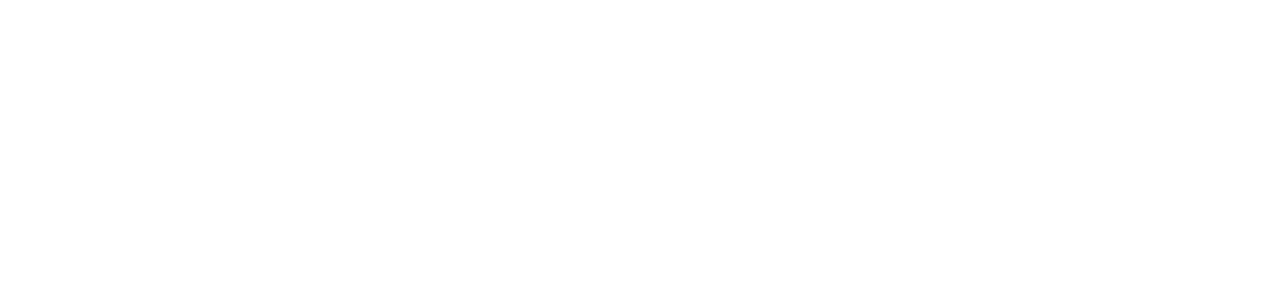
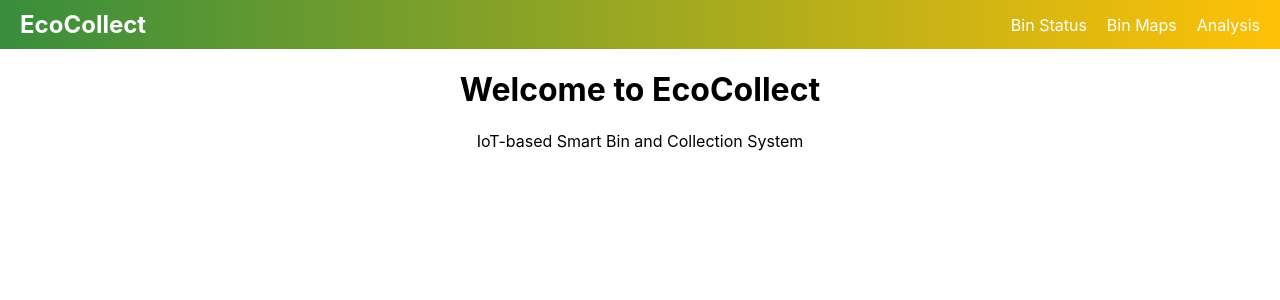
Before and after one commit to lakshannaveen/ecocollect-frontend-iot, a React (Create React App) app: page / in a window 1280 px wide. Shown: the top 300 px of the page. Built offline with nearby package versions, Linux system fonts and the light colour scheme.

Commit message:
navbar added

```diff
--- a/src/App.js
+++ b/src/App.js
@@ -1,9 +1,19 @@
+import React from 'react';
 import './App.css';
+import Navbar from './components/Navbar';
+
 
 function App() {
   return (
     <div className="App">
+      {/* Include Navbar Component */}
+      <Navbar />
 
+      {/* Main Content */}
+      <div className="content">
+        <h1>Welcome to EcoCollect</h1>
+        <p>IoT-based Smart Bin and Collection System</p>
+      </div>
     </div>
   );
 }
--- /dev/null
+++ b/src/components/Navbar.css
@@ -0,0 +1,37 @@
+/* Navbar.css */
+
+.navbar {
+    display: flex;
+    justify-content: space-between;
+    align-items: center;
+    background: linear-gradient(90deg, #388E3C, #FFC107); /* Darker Green to Darker Yellow */
+    padding: 10px 20px;
+  }
+
+  .navbar-logo {
+    font-size: 1.5rem;
+    color: #FFFFFF; /* White */
+    font-weight: bold;
+  }
+
+  .navbar-links {
+    list-style: none;
+    display: flex;
+    margin: 0;
+    padding: 0;
+  }
+
+  .navbar-item {
+    margin-left: 20px;
+  }
+
+  .navbar-item a {
+    text-decoration: none;
+    color: #FFFFFF; /* White */
+    font-size: 1rem;
+    transition: color 0.3s ease;
+  }
+
+  .navbar-item a:hover {
+    color: #0000FF; /* Blue */
+  }
--- /dev/null
+++ b/src/components/Navbar.js
@@ -0,0 +1,17 @@
+import React from 'react';
+import './Navbar.css';
+
+const Navbar = () => {
+  return (
+    <nav className="navbar">
+      <div className="navbar-logo">EcoCollect</div>
+      <ul className="navbar-links">
+        <li className="navbar-item"><a href="/bin-status">Bin Status</a></li>
+        <li className="navbar-item"><a href="/bin-maps">Bin Maps</a></li>
+        <li className="navbar-item"><a href="/analysis">Analysis</a></li>
+      </ul>
+    </nav>
+  );
+};
+
+export default Navbar;
```
